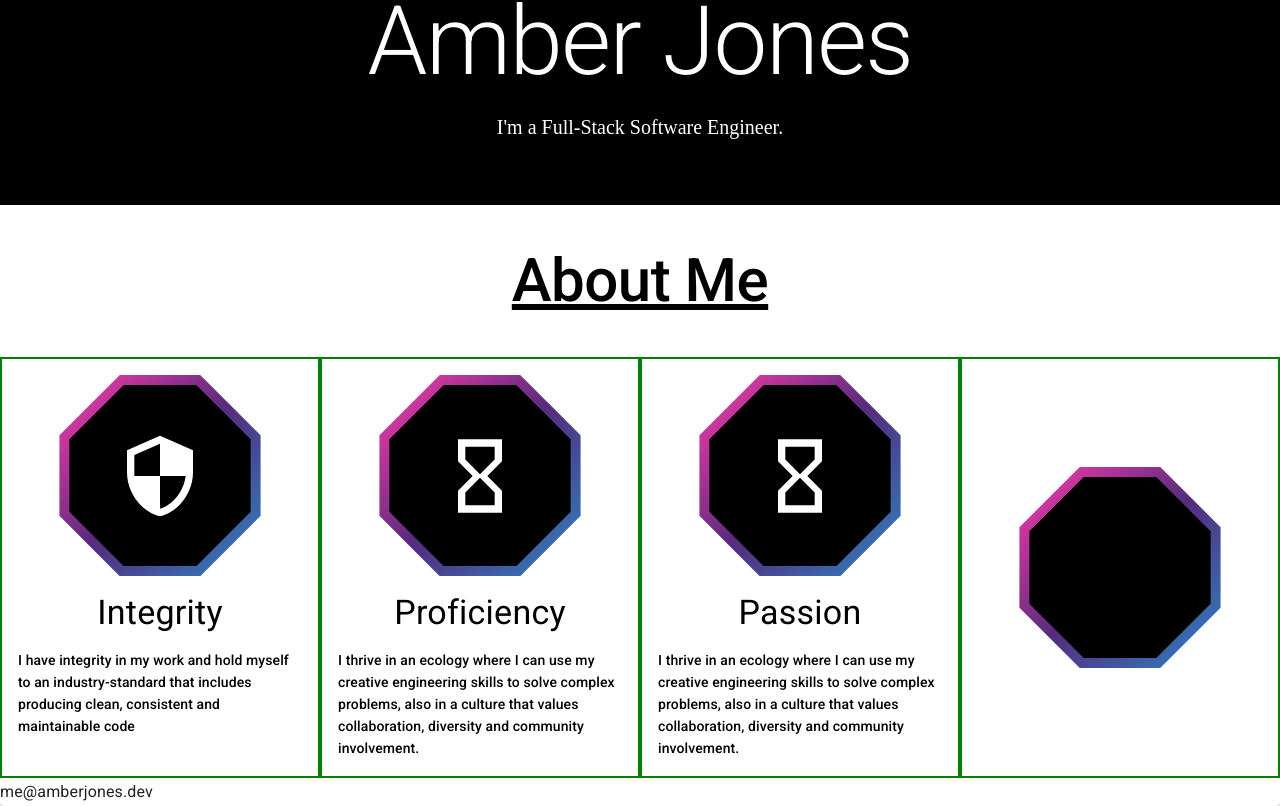
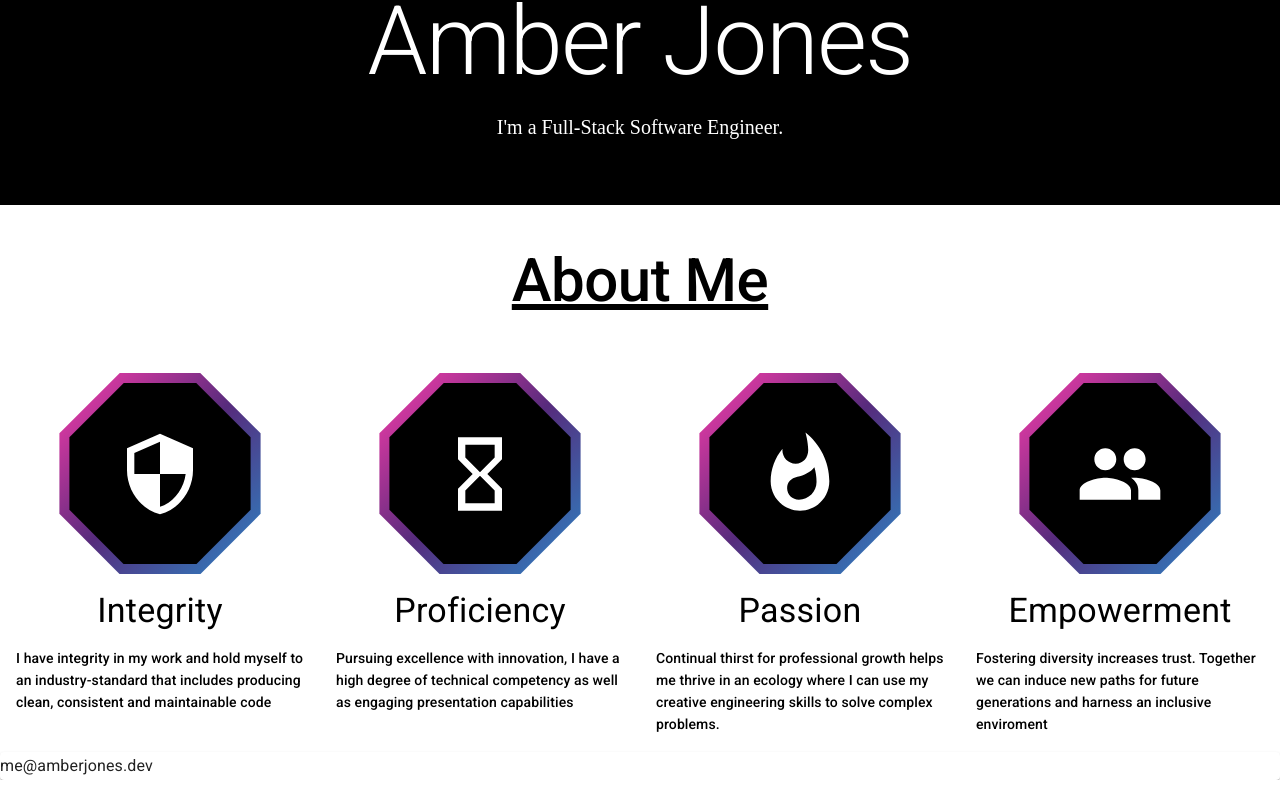
Before and after one commit to amberlovescats14/MERN_CRUD_Practice, a React (Create React App) app in the folder client/: page / in a window 1280 px wide. Shown: the part 259-1065 px from the top of the page. After the commit the page ends 1039 px from the top, so only its background shows below. Built offline with nearby package versions, Linux system fonts and the light colour scheme; a web font is replaced by a local one.

Commit message:
finished landing header and landing about me

```diff
--- a/client/src/components/landing/LandingAbout.js
+++ b/client/src/components/landing/LandingAbout.js
@@ -3,6 +3,8 @@ import { Typography, Grid, List, ListItem } from '@material-ui/core'
 import './css/LandingAbout.css'
 import SecurityIcon from '@material-ui/icons/Security';
 import HourglassEmptyIcon from '@material-ui/icons/HourglassEmpty';
+import WhatshotIcon from '@material-ui/icons/Whatshot';
+import PeopleIcon from '@material-ui/icons/People';
 
 const styles = {
   wrapper: {
@@ -15,9 +17,7 @@ const styles = {
   },
   gridItems: {
     display: 'flex',
-    // flexDirection: 'column',
     justifyContent: 'center',
-    border: '2px solid green',
     textAlign: 'center'
 
   },
@@ -27,6 +27,9 @@ const styles = {
   },
   center: {
     margin: 'auto'
+  },
+  type: {
+    textAlign: 'justify'
   }
 }
 
@@ -48,7 +51,7 @@ const LandingAbout = () => {
         <Typography variant="h4" style={styles.center}>Integrity</Typography>
         </ListItem>
         <ListItem>
-          <Typography variant="subtitle2">
+          <Typography variant="subtitle2" >
            I have integrity in my work and hold myself to an industry-standard that includes producing clean, consistent and maintainable code
           </Typography>
         </ListItem>
@@ -68,7 +71,7 @@ const LandingAbout = () => {
         </ListItem>
         <ListItem>
           <Typography variant="subtitle2">
-           I thrive in an ecology where I can use my creative engineering skills to solve complex problems, also in a culture that values collaboration, diversity and community involvement.
+          Pursuing excellence with innovation, I have a high degree of technical competency as well as engaging presentation capabilities
           </Typography>
         </ListItem>
       </List>
@@ -78,7 +81,7 @@ const LandingAbout = () => {
         <ListItem>
         <div class="shape-outer octagon">
 	    <div class="shape-inner octagon">
-      <HourglassEmptyIcon style={styles.icon} />
+      <WhatshotIcon style={styles.icon} />
       </div>
       </div>
         </ListItem>
@@ -87,15 +90,31 @@ const LandingAbout = () => {
         </ListItem>
         <ListItem>
           <Typography variant="subtitle2">
-           I thrive in an ecology where I can use my creative engineering skills to solve complex problems, also in a culture that values collaboration, diversity and community involvement.
+          Continual thirst for professional growth helps me
+          thrive in an ecology where I can use my creative engineering skills to solve complex problems.
           </Typography>
         </ListItem>
       </List>
       </Grid>
       <Grid item sm style={styles.gridItems}>
-      <div class="shape-outer octagon">
-	    <div class="shape-inner octagon"></div>
+      <List>
+        <ListItem>
+        <div class="shape-outer octagon">
+	    <div class="shape-inner octagon">
+      <PeopleIcon style={styles.icon} />
       </div>
+      </div>
+        </ListItem>
+        <ListItem>
+        <Typography variant="h4" style={styles.center}>Empowerment</Typography>
+        </ListItem>
+        <ListItem>
+          <Typography variant="subtitle2">
+          Fostering diversity increases trust. Together we can induce new paths for future generations and harness an inclusive enviroment
+
+          </Typography>
+        </ListItem>
+      </List>
       </Grid>
       </Grid>
     </div>
```
